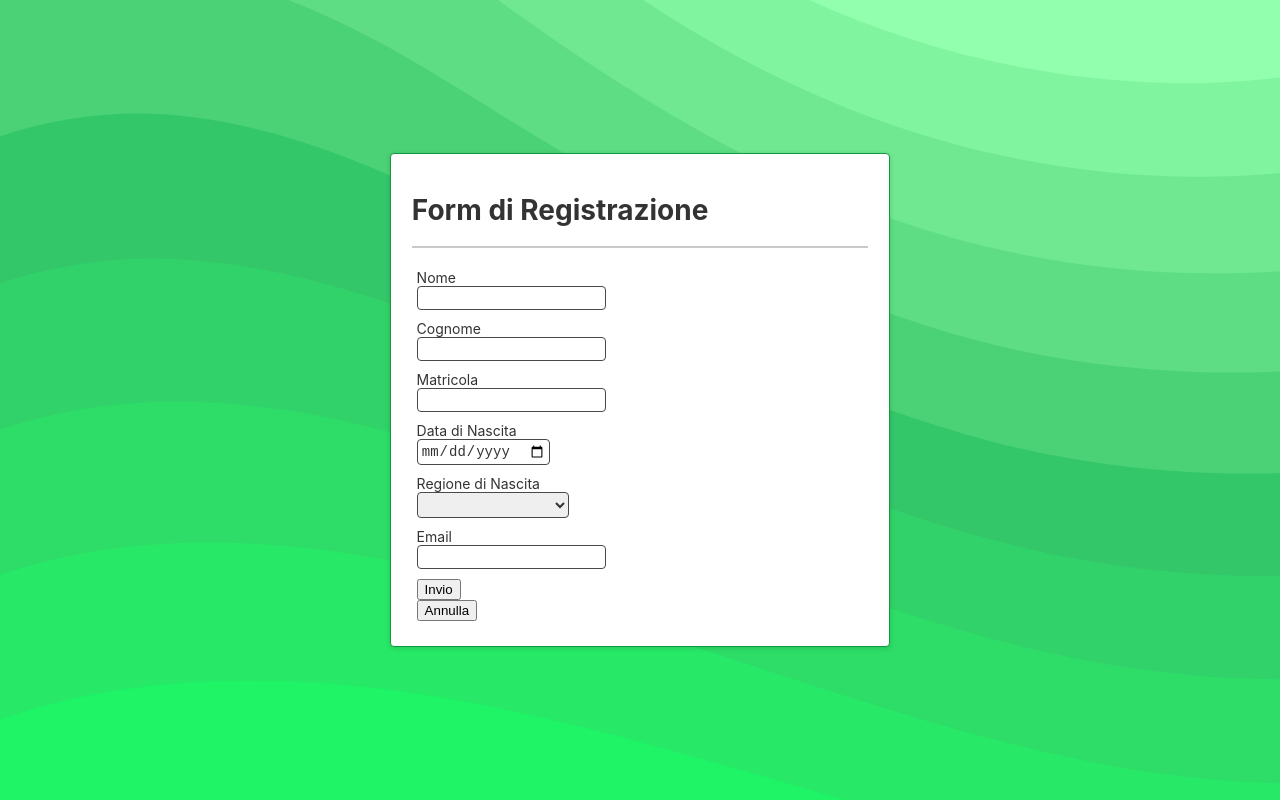
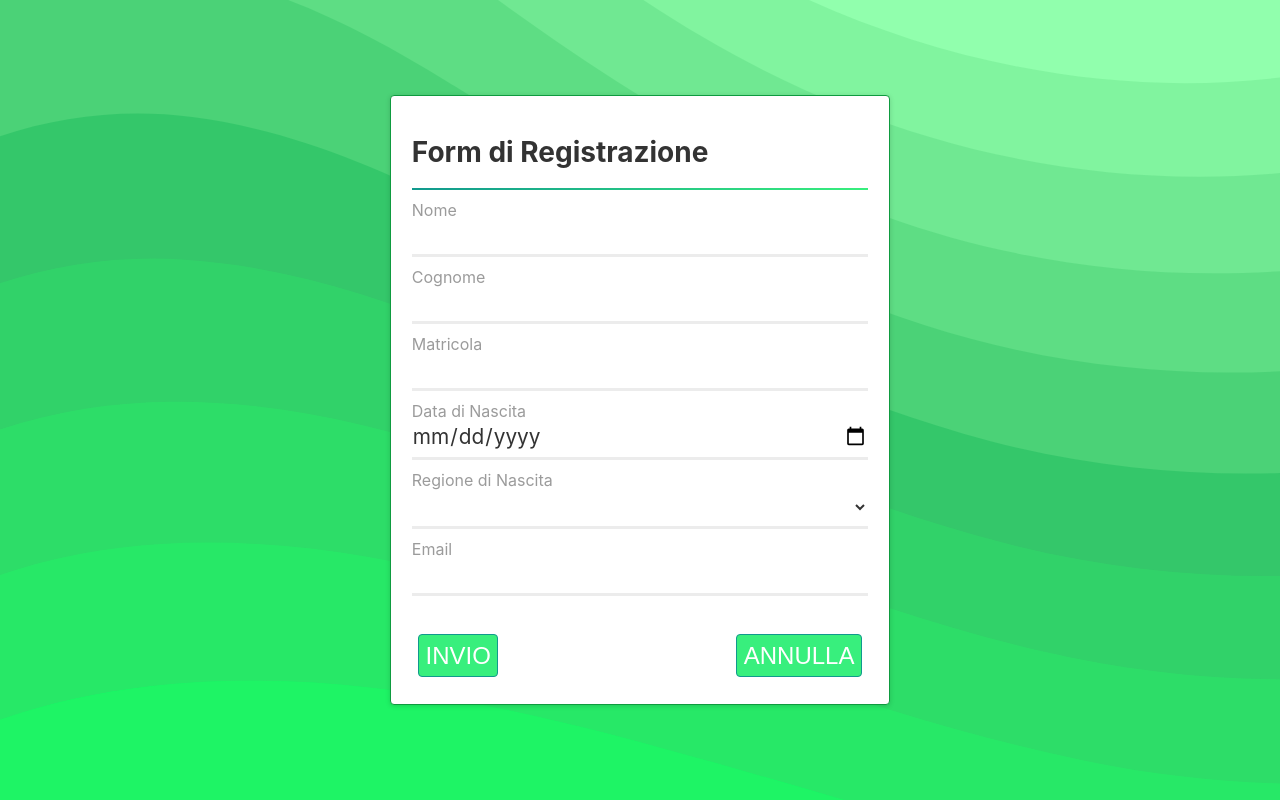
Before and after one commit to alpe89/sistemi-e-tecnologie-web, a plain HTML site: page index.html in a window 1280 px wide. Drawn offline with Linux system fonts and the light colour scheme.

Commit message:
Aggiunto stile css

```diff
--- a/css/main.css
+++ b/css/main.css
@@ -24,11 +24,56 @@ body {
 
 input,
 select {
-  padding: 0.2rem;
-  font-size: inherit;
+  font-family: inherit;
+  width: 100%;
+  border: 0;
+  border-bottom: 3px solid #ececec;
+  outline: 0;
+  font-size: 1.3rem;
   color: inherit;
-  border: 1px solid rgb(73, 73, 73);
-  border-radius: 4px;
+  padding: 7px 0;
+  background: transparent;
+  transition: border-color 0.2s;
+  transition: border-bottom 0.3s linear;
+}
+
+input:focus,
+select:focus {
+  padding-bottom: 6px;
+  font-weight: 700;
+  border-width: 3px;
+  border-image: linear-gradient(to right, #11998e, #38ef7d);
+  border-image-slice: 1;
+}
+
+input:focus ~ label,
+select:focus ~ label {
+  position: absolute;
+  top: 0;
+  display: block;
+  transition: 0.2s;
+  font-size: 1rem;
+  color: #11998e;
+  font-weight: 700;
+}
+
+input::placeholder {
+  color: transparent;
+}
+
+input:placeholder-shown ~ label {
+  font-size: 1.3rem;
+  cursor: text;
+  top: 20px;
+}
+
+label {
+  position: absolute;
+  top: 0;
+  display: block;
+  transition: 0.2s;
+  font-size: 1rem;
+  color: #9b9b9b;
 }
 
 .container {
@@ -50,20 +95,47 @@ select {
 }
 
 #submit-form > hr {
-  border: 1px solid rgba(73, 73, 73, 0.295);
-  margin-bottom: 1rem;
+  border-image: linear-gradient(to right, #11998e, #38ef7d);
+  border-image-slice: 1;
 }
 
-#submit-form > section {
-  padding: 0.3rem;
-  display: flex;
-  justify-content: flex-start;
-  flex-direction: column;
-  align-items: flex-start;
+.form-group {
+  position: relative;
+  padding: 15px 0 0;
+  margin-top: 10px;
+  width: 100%;
 }
 
 .input-error {
-  border: 1px solid red;
-  background-color: rgba(255, 137, 137, 0.4);
-  color: red;
+  padding-bottom: 6px;
+  font-weight: 700;
+  border-width: 3px;
+  border-image: linear-gradient(to right, #991111, #ef3838);
+  border-image-slice: 1;
 }
+
+.form-submit {
+  margin-top: 2rem;
+  display: flex;
+  justify-content: space-between;
+  align-items: center;
+}
+
+button {
+  outline: none;
+  border: 1px solid #11998e;
+  background-color: #38ef7d;
+  color: white;
+  padding: 0.4rem;
+  font-size: 1.5rem;
+  border-radius: 4px;
+  margin: 0.4rem;
+  cursor: pointer;
+  text-transform: uppercase;
+  transition: all 0.2s ease-in-out;
+}
+
+button:hover {
+  background-color: #11998e;
+  border-color: #38ef7d;
+}
--- a/index.html
+++ b/index.html
@@ -11,23 +11,23 @@
       <form action="dummy.php" id="submit-form">
         <h1>Form di Registrazione</h1>
         <hr />
-        <section>
+        <section class="form-group">
           <label for="nome">Nome</label>
           <input type="text" maxlength="25" id="nome" name="nome" />
         </section>
-        <section>
+        <section class="form-group">
           <label for="cognome">Cognome</label>
           <input type="text" maxlength="30" id="cognome" name="cognome" />
         </section>
-        <section>
+        <section class="form-group">
           <label for="matricola">Matricola</label>
           <input type="text" maxlength="8" id="matricola" name="matricola" />
         </section>
-        <section>
+        <section class="form-group">
           <label for="data-di-nascita">Data di Nascita</label>
           <input type="date" id="data-di-nascita" name="data-di-nascita" />
         </section>
-        <section>
+        <section class="form-group">
           <label for="regione-di-nascita">Regione di Nascita</label>
           <select id="regione-di-nascita" name="regione-di-nascita">
             <option selected></option>
@@ -53,11 +53,11 @@
             <option>Veneto</option>
           </select>
         </section>
-        <section>
+        <section class="form-group">
           <label for="email">Email</label>
           <input type="email" maxlength="30" id="email" name="email" />
         </section>
-        <section>
+        <section class="form-submit">
           <button type="submit" id="submit-button">Invio</button>
           <button type="reset">Annulla</button>
         </section>
--- a/js/validation.js
+++ b/js/validation.js
@@ -31,8 +31,9 @@ buttonElement.addEventListener("click", function (e) {
  */
 function validateFormElement(element) {
   if (
-    element.value.length === 0 &&
-    !element.classList.contains("input-error")
+    element.value.length === 0 ||
+    (element.value === "gg/mm/aaaa" &&
+      !element.classList.contains("input-error"))
   ) {
     element.classList.add("input-error");
   }
```
